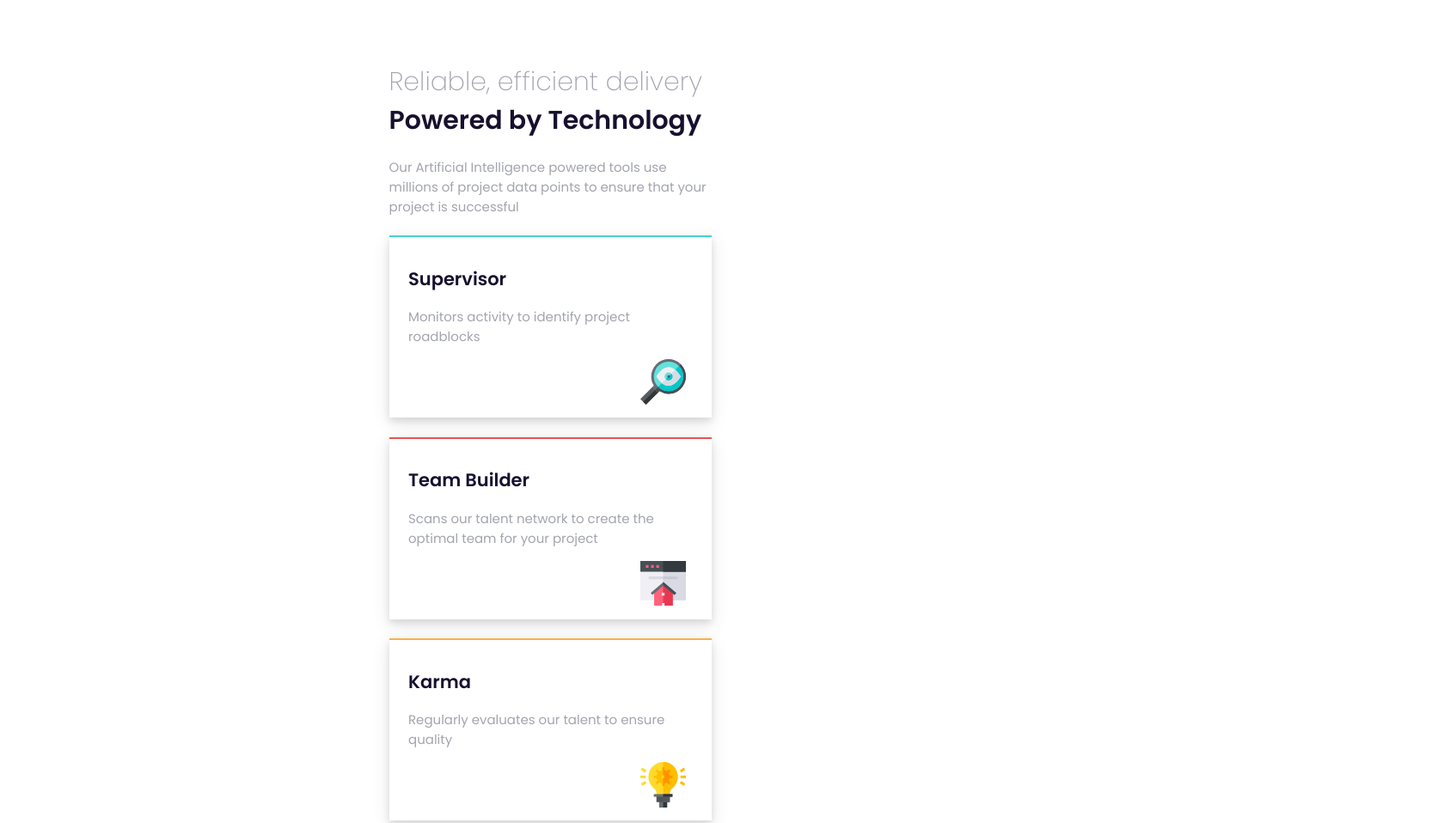
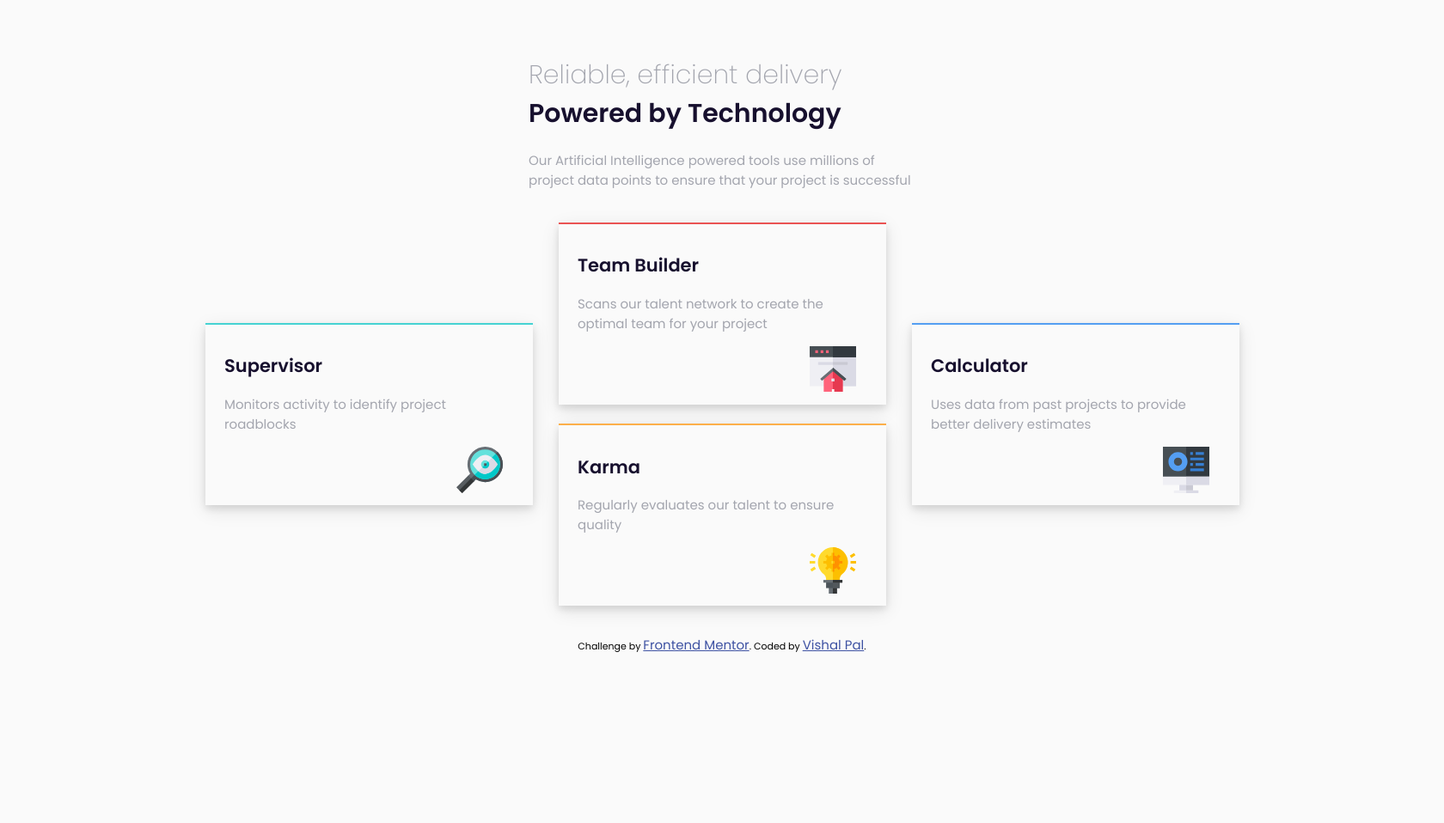
Before and after one commit to vishy312/four-card-feature, a plain HTML site: page docs/index.html in a window 1280 px wide. Shown: the top 958 px of the page at 86% size, 1680 px wide, since content can reach past the window. After the commit the page ends 818 px from the top, so only its background shows below. Drawn offline with Linux system fonts and the light colour scheme.

Commit message:
challenge completed

```diff
--- a/docs/style.css
+++ b/docs/style.css
@@ -9,6 +9,7 @@ body {
     padding: 3.5em 2.2em;
     width: 375px;
     margin: auto;
+    background-color: hsl(0, 0%, 98%);
 }
 
 h1 {
@@ -29,6 +30,7 @@ h1 span {
 
 .card {
     height: 180px;
+    max-width: 336px;
     box-shadow: 200px;
     margin-top: 1.5em;
     padding: 1em 1.5em;
@@ -65,3 +67,22 @@ h1 span {
     position: relative;
     left: 270px;
 }
+
+@media (min-width:765px) {
+    body {
+        width: 1440px;
+        padding: 3em 8em;
+    }
+    .main-text {
+        width: 450px;
+        margin: 0 auto;
+    }
+    .cards {
+        display: flex;
+        align-items: center;
+        justify-content: center;
+    }
+    .card {
+        margin: 1.5em 1em;
+    }
+}
```
